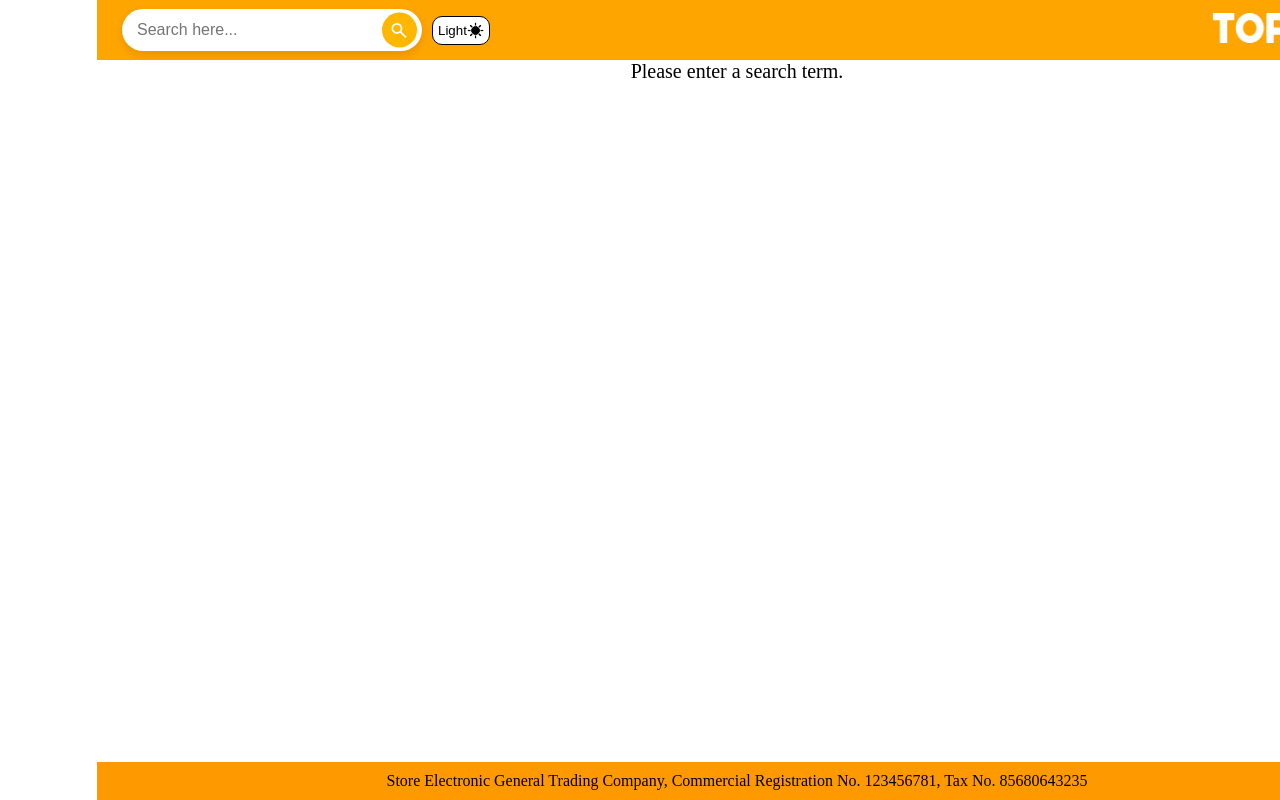
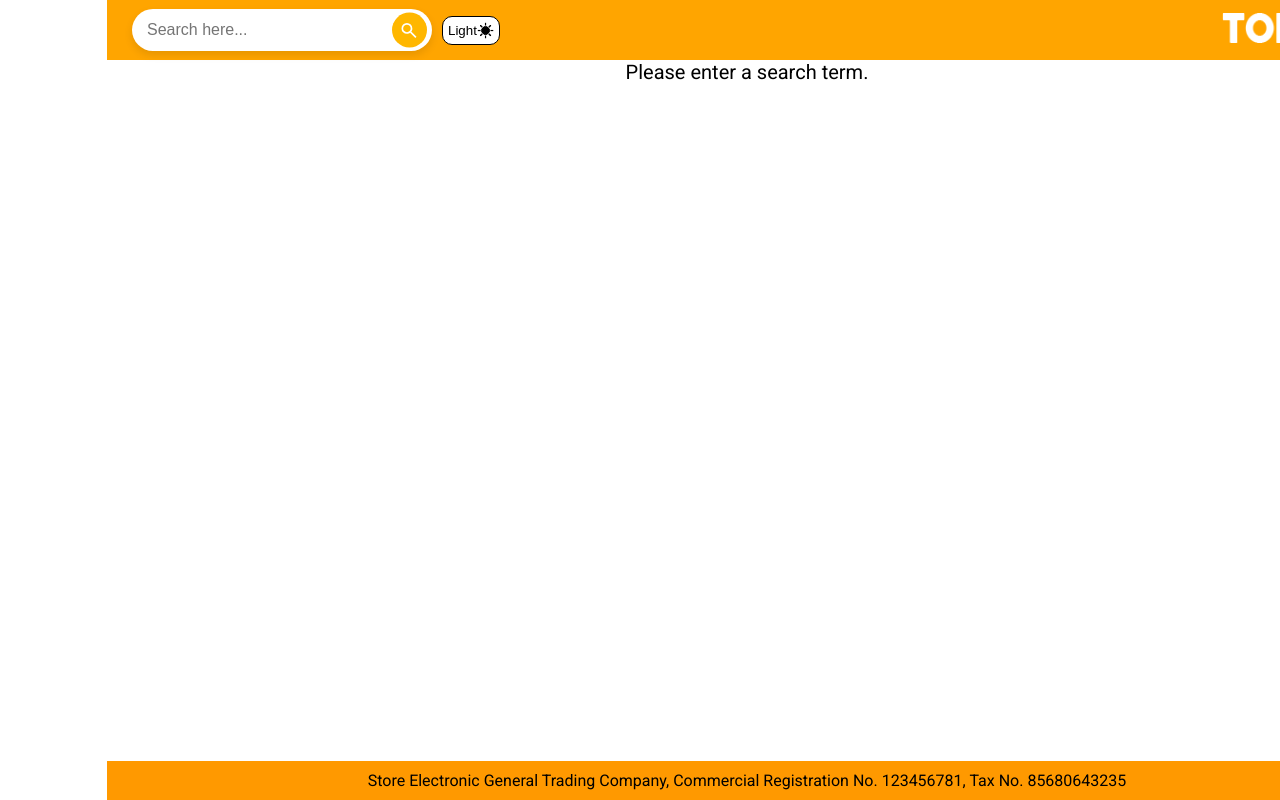
Before and after one commit to asaad65/online-store, a Next.js app: page /Search in a window 1280 px wide. Built offline with nearby package versions, Linux system fonts and the light colour scheme.

Commit message:
font Roboto

```diff
--- a/app/component/NestedSections.jsx
+++ b/app/component/NestedSections.jsx
@@ -21,7 +21,6 @@ export default function Sections() {
   const [swiperReady, setSwiperReady] = useState(false);
   const [sectionNamePath, setSectionNamePath] = useState(null);
   const { data, loading,error } = useSelector(state => state.DataSections);
-
 
   useEffect(() => {
     dispatch(fitchSections());
@@ -76,7 +75,6 @@ export default function Sections() {
         <button className='buttonStyle'>Next</button>
       </div>
 
-
       <div style={{ width: '80%', margin: 'auto' }}>
         {swiperReady && (
           <Swiper
--- a/app/layout.js
+++ b/app/layout.js
@@ -5,20 +5,18 @@ import Foter from "./component/Foter";
 import ReduxProvider from "./reduxProvider";
 import BodyWrapper from "./BodyWrapper";
 import AlertTagelPrudact from "./component/AlertTagelPrudact";
-const geistSans = Geist({
-  variable: "--font-geist-sans",
-  subsets: ["latin"],
-});
+import { Roboto } from "next/font/google";
+const roboto = Roboto({
+  subsets:['latin'],
+  weight:'400'
+})
 
-const geistMono = Geist_Mono({
-  variable: "--font-geist-mono",
-  subsets: ["latin"],
-});
 
 export const metadata = {
   title: "online-store",
   description: "Generated by create next app",
 };
+
 
 export default function RootLayout({ children }) {
   return (
@@ -27,7 +25,7 @@ export default function RootLayout({ children }) {
         <ReduxProvider>
           <BodyWrapper>
             <div
-              className={`${geistSans.variable} ${geistMono.variable}`}
+              className={roboto.className}
               style={{
                 display: "flex",
                 flexDirection: "column",
--- a/package.json
+++ b/package.json
@@ -11,6 +11,7 @@
   "dependencies": {
     "@emotion/cache": "^11.14.0",
     "@mui/material-nextjs": "^7.3.2",
+    "@next/font": "^14.2.15",
     "@reduxjs/toolkit": "^2.9.0",
     "aos": "^2.3.4",
     "framer-motion": "^12.23.22",
```
Also changed, not shown: 1 other file (tests, documents, lock files or other folders).
